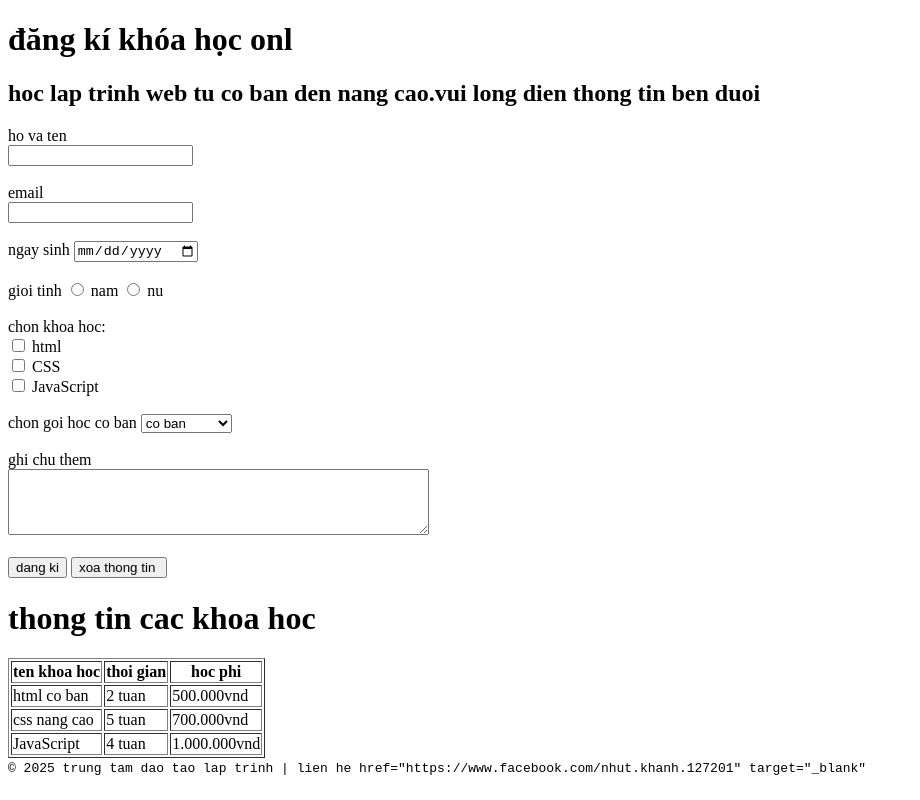
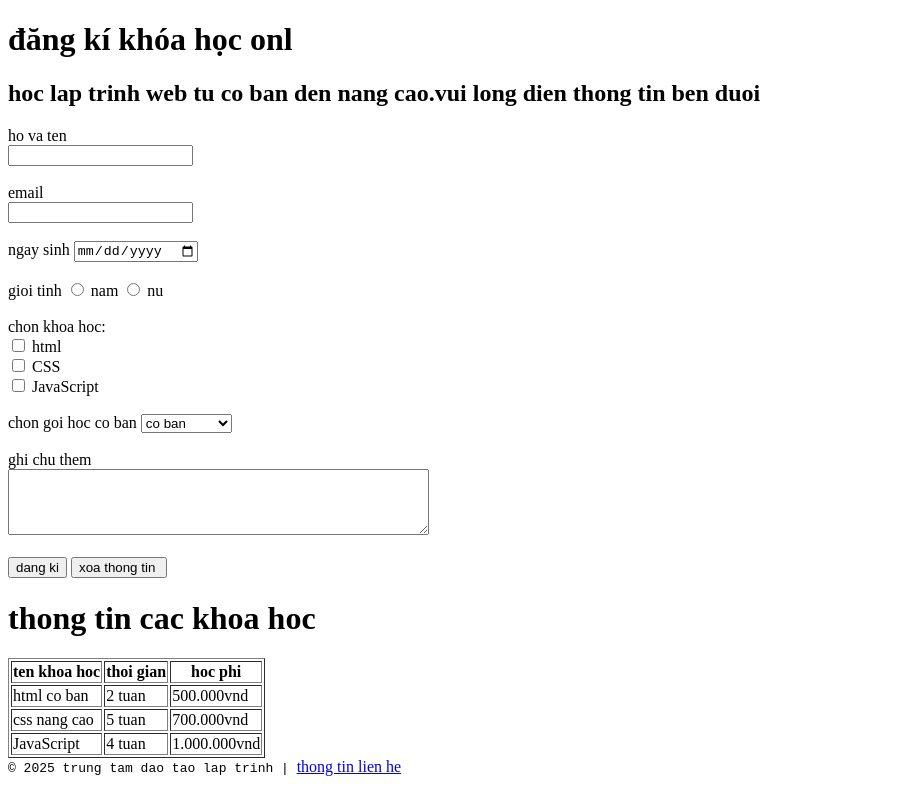
Before and after one commit to khoi4123/bai-tap-1, a plain HTML site: page index.html in a window 1280 px wide. Shown: the whole page, without its empty margins (0-920 px from the left). Drawn offline with Linux system fonts and the light colour scheme.

Commit message:
index.html

```diff
--- a/index.html
+++ b/index.html
@@ -73,8 +73,9 @@
       </tr>
     </tfoot>
 </table>
-<code>&copy; 2025 trung tam dao tao lap trinh	&#124; lien he  href="https://www.facebook.com/nhut.khanh.127201" target="_blank"</a>
+<code>&copy; 2025 trung tam dao tao lap trinh	&#124;
 
 </code>
+<a href="https://www.facebook.com/nhut.khanh.127201" target="_blank">thong tin lien he</a>
 </body>
 </html>
```
